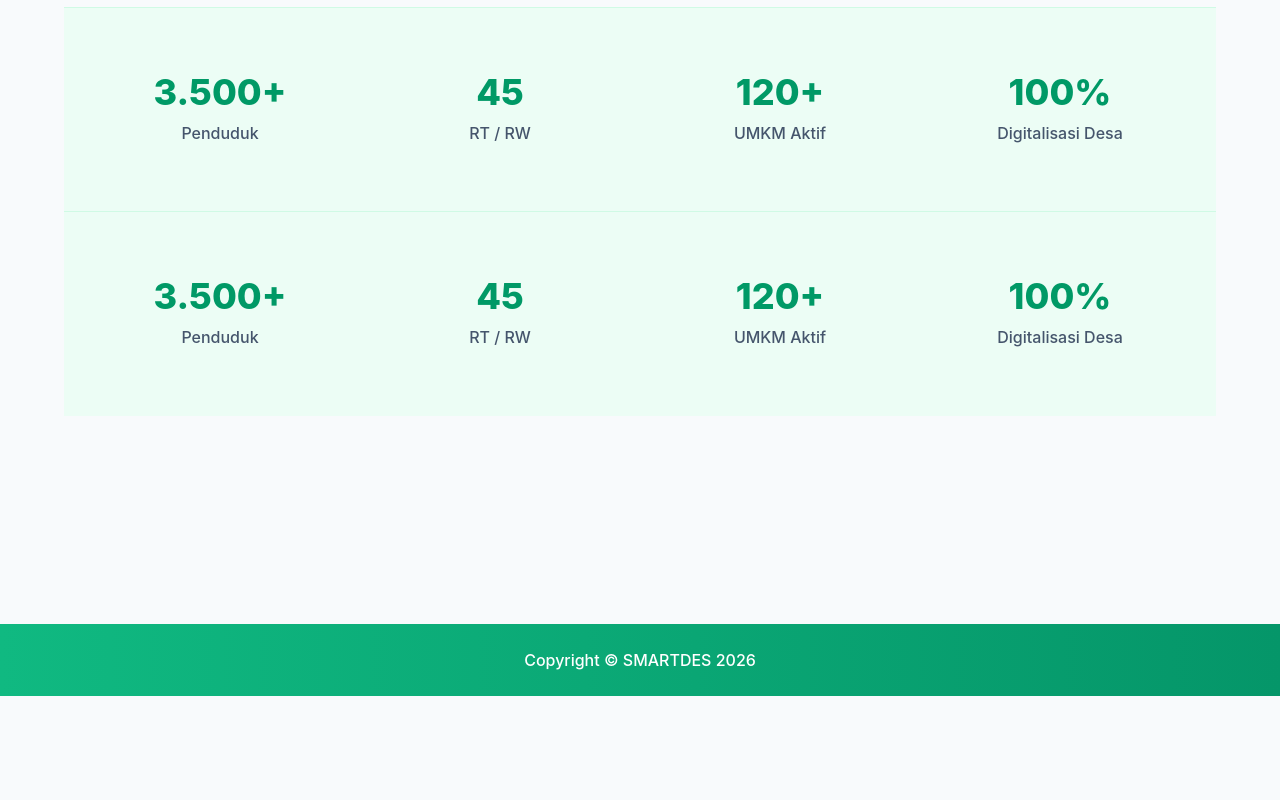
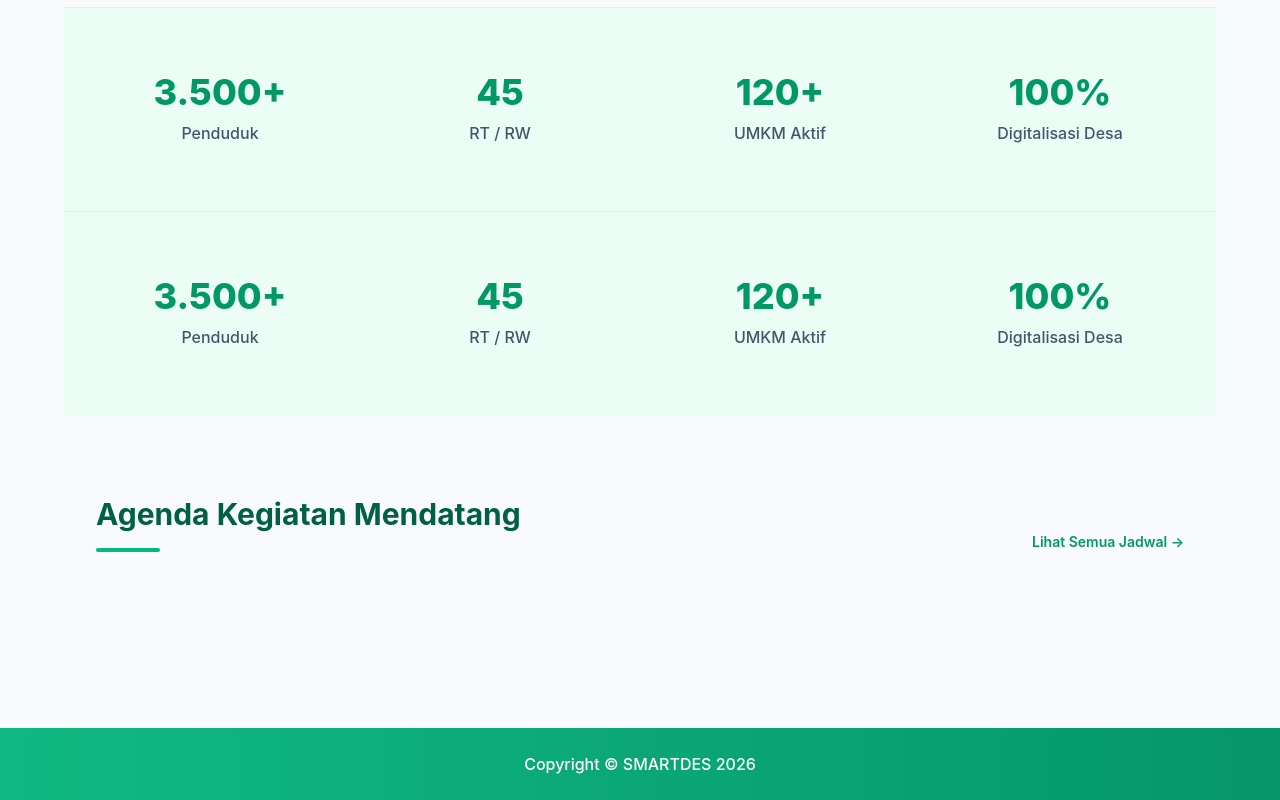
Before and after one commit to muhammadarlianoscar-uti/TA-WEB-24-SEMBADE, a Next.js app in the folder my-app/: page /home in a window 1280 px wide. Shown: the part 2318-3118 px from the top of the page. Before the commit the page ends 3014 px from the top, so only its background shows below. Built offline with nearby package versions, Linux system fonts and the light colour scheme.

Commit message:
menambahkan teks pada section

```diff
--- a/my-app/app/home/page.tsx
+++ b/my-app/app/home/page.tsx
@@ -256,6 +256,16 @@ export default function Home() {
 
       {/* ================= SECTION 5: AGENDA KEGIATAN MENDATANG ================= */}
       <section className="py-20 px-4 sm:px-6 lg:px-8 max-w-7xl mx-auto">
+        <div className="flex flex-col md:flex-row justify-between items-start md:items-end mb-12 gap-4">
+          <div>
+            <h2 className="text-3xl font-bold text-emerald-800">Agenda Kegiatan Mendatang</h2>
+            <div className="w-16 h-1 bg-emerald-500 mt-4 rounded-full"></div>
+          </div>
+          <Link href="/agenda" className="text-emerald-600 font-semibold hover:text-emerald-800 text-sm">
+            Lihat Semua Jadwal &rarr;
+          </Link>
+        </div>
+
 
       </section>
 
```
